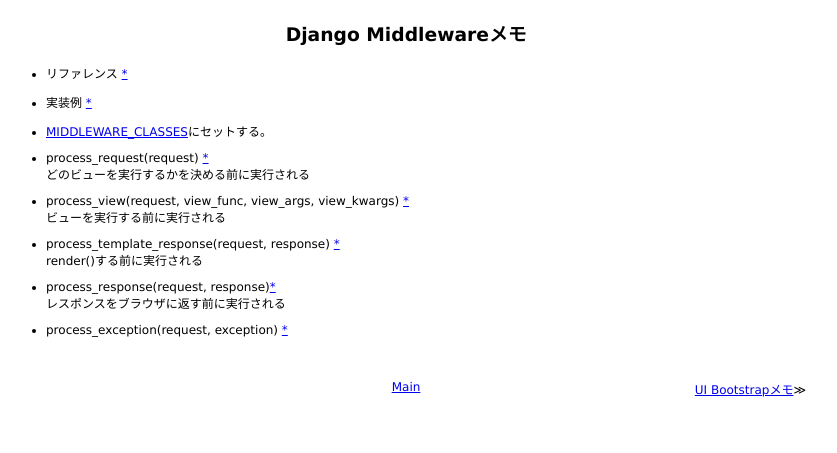
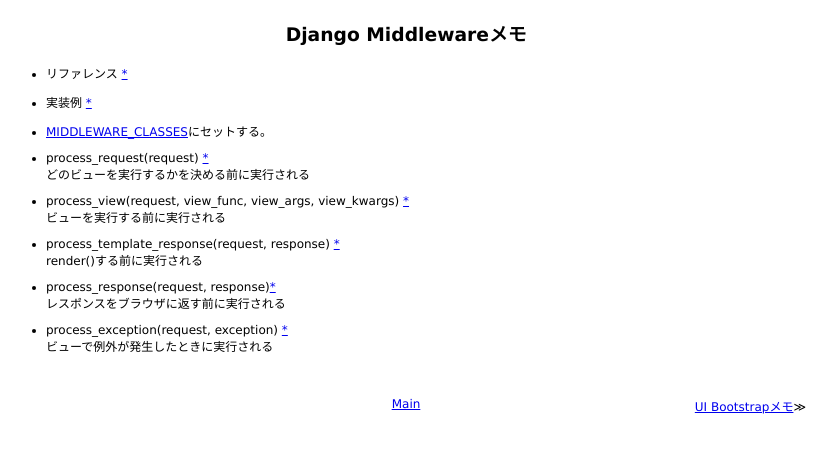
Before and after one commit to 38elements/38elements.github.com, a Jekyll site: the page built from _posts/2015-11-28-django-middleware.md, in a window 1280 px wide. Shown: the top 453 px of the page, without its empty margins (234-1071 px from the left). Built offline with Jekyll 4.4.1, drawn with Linux system fonts in a browser that asks for light colours; Markdown is read by kramdown in place of the engine named in the settings.

Commit message:
Update 2015-11-28-django-middleware.md

```diff
--- a/_posts/2015-11-28-django-middleware.md
+++ b/_posts/2015-11-28-django-middleware.md
@@ -21,3 +21,4 @@ render()する前に実行される
 レスポンスをブラウザに返す前に実行される
 
 * process_exception(request, exception) [*](https://docs.djangoproject.com/en/1.8/topics/http/middleware/#process-exception)
+ビューで例外が発生したときに実行される
```
